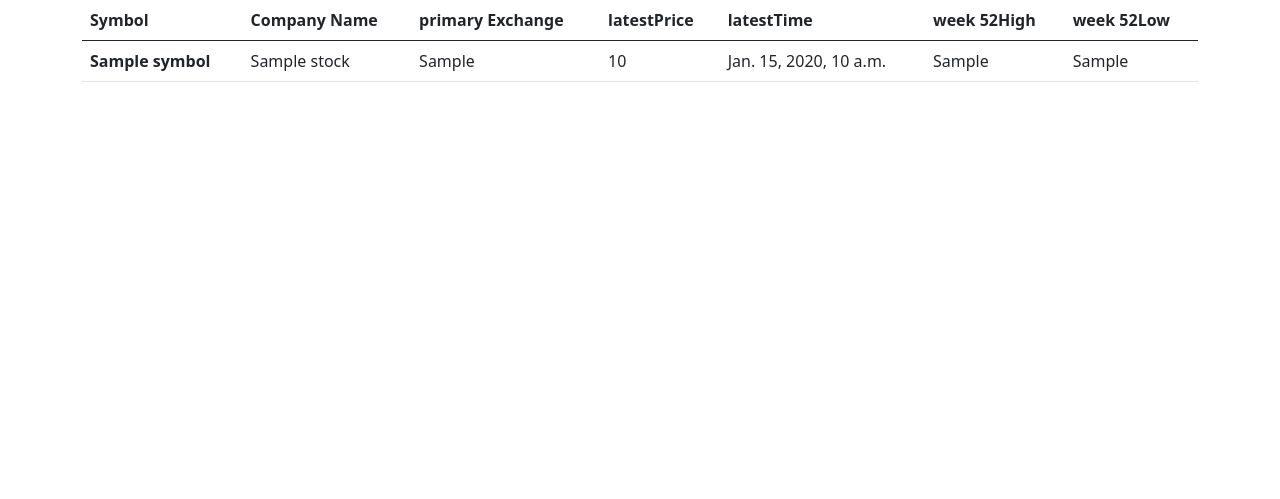
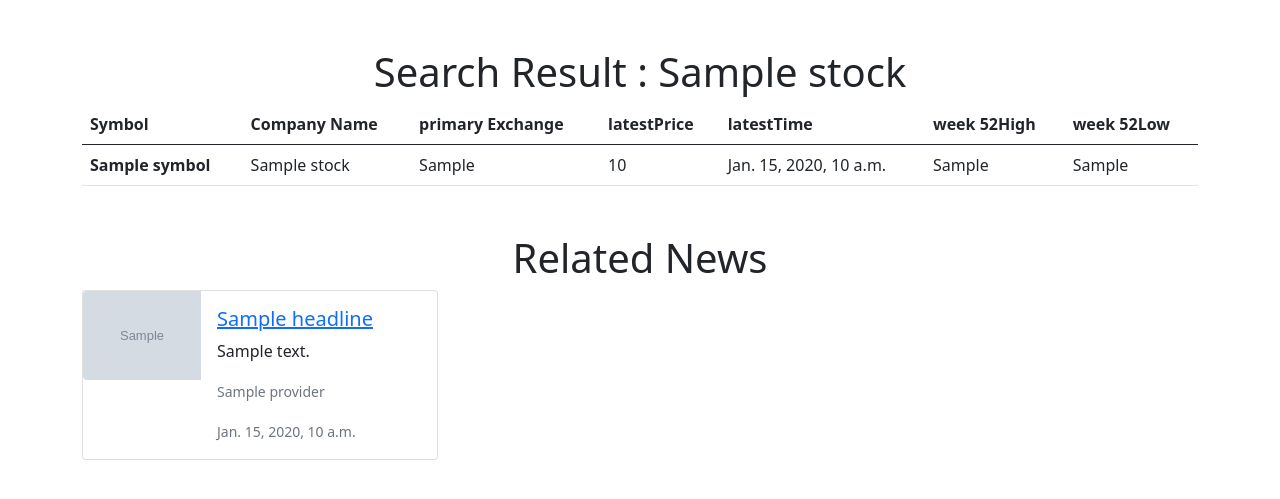
Before and after one commit to wooyong99/IEX-Cloud-Project, a Django app: template stocks/templates/stocks/search.html in a window 1280 px wide. Shown: the part 56-555 px from the top of the page. Run offline with Django 3.2, Linux system fonts and the light colour scheme; the template is opened without the code that fills it: most values are stand-ins (such as "Sample title", 1, 10 or a date in 2020); grey boxes marked "Sample" are stand-in pictures.

Commit message:
기업 관련 뉴스 출력

```diff
--- a/stocks/templates/stocks/search.html
+++ b/stocks/templates/stocks/search.html
@@ -1,7 +1,8 @@
 {% extends 'stocks/base.html' %}
 
 {% block content %}
-<div class="container">
+<div class="container mt-5">
+  <h1 class="d-flex justify-content-center">Search Result : {{ stock.companyName }}</h1>
     <table class="table">
       <thead>
         <tr>
@@ -27,4 +28,28 @@
       </tbody>
     </table>
 </div>
+<div class="container mt-5 mb-3">
+  <h1 class="d-flex justify-content-center">Related News</h1>
+    <div class="row row-cols-1 row-cols-md-3 g-4">
+        {% for new in news %}
+        <div class="col">
+        <div class="card mb-3" style="max-width: 540px;">
+          <div class="row g-0">
+            <div class="col-md-4">
+              <img src='{{ new.image }}' class="img-fluid rounded-start" alt="...">
+            </div>
+            <div class="col-md-8">
+              <div class="card-body">
+                <h5 class="card-title card-subject"><a href="{{ new.url }}">{{ new.headline}}</a></h5>
+                <p class="card-text card-summary">{{ new.summary }}</p>
+                <p class="card-text"><small class="text-muted">{{ new.provider }}</small></p>
+                  <p class="card-text"><small class="text-muted">{{ new.datetime }}</small></p>
+              </div>
+            </div>
+          </div>
+        </div>
+        </div>
+        {% endfor %}
+    </div>
+    </div>
 {% endblock %}
--- a/stocks/views.py
+++ b/stocks/views.py
@@ -19,12 +19,12 @@ def search(request):
         stock_api = requests.get("https://api.iex.cloud/v1/data/core/quote/{0}?token=pk_8d7f88195da14dc396d5f8a2521a0624".format(word))
         stock = json.loads(stock_api.content)[0]
 
+        news_api = requests.get("https://api.iex.cloud/v1/data/core/news/{0}?limit=6&token=pk_8d7f88195da14dc396d5f8a2521a0624".format(word))
+        news = json.loads(news_api.content)
     except Exception as e:
         stock = ""
 
-    print(type(stock))
-    print("---")
-    content = {'stock': stock}
+    content = {'stock': stock, 'news' : news}
 
 
     return render(request, "stocks/search.html", content)
```
